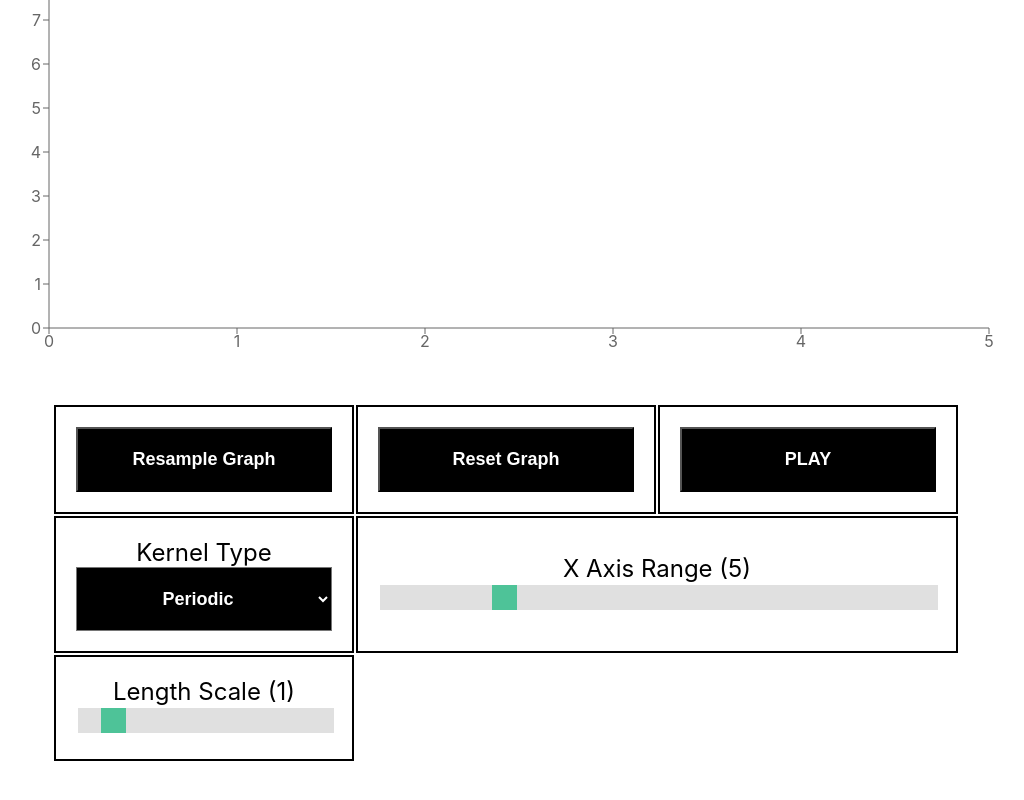
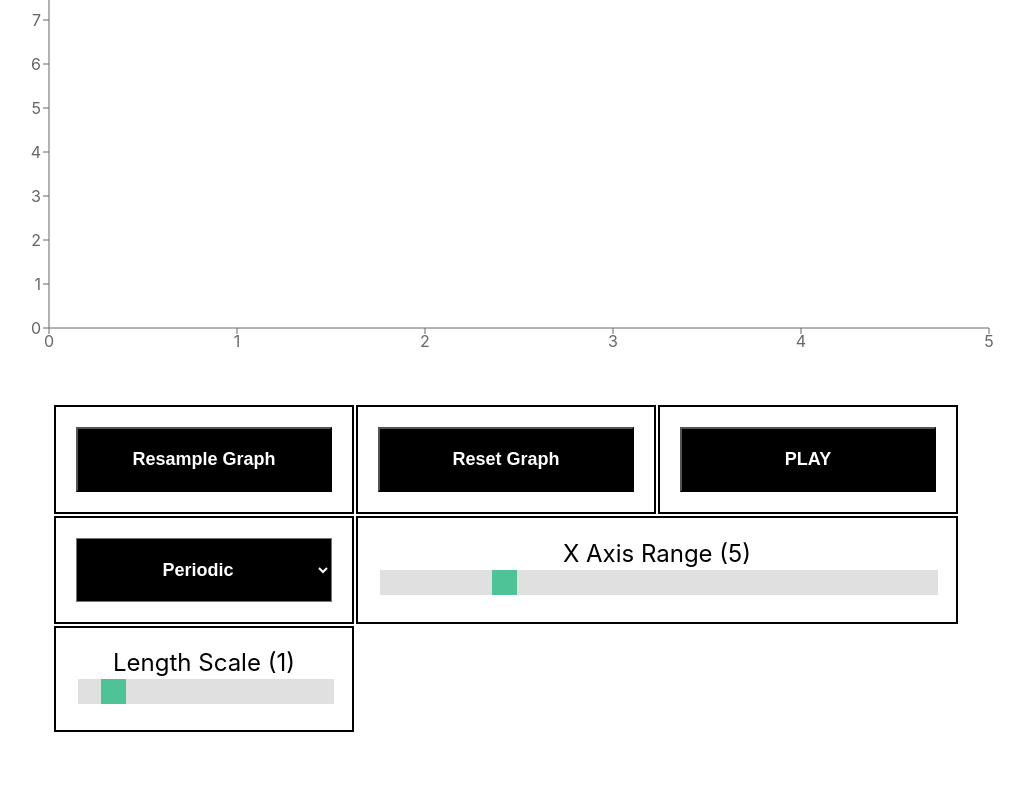
Before and after one commit to mrkobhrai/drawing-sounds, a React (Create React App) app in the folder frontend/: page / in a window 1280 px wide. Shown: the part 350-1150 px from the top of the page, without its empty margins (134-1158 px from the left). Built offline with nearby package versions, Linux system fonts and the light colour scheme.

Commit message:
Refactor dropdown and button components

```diff
--- /dev/null
+++ b/frontend/src/components/Button.tsx
@@ -0,0 +1,15 @@
+import {MouseEventHandler} from "react";
+
+interface Props {
+    label: string,
+    onChange: MouseEventHandler<HTMLButtonElement>
+}
+
+const Button: (props: Props) => JSX.Element = (props) => {
+    return <button onClick={props.onChange}>
+        {props.label}
+    </button>
+}
+
+
+export default Button
--- /dev/null
+++ b/frontend/src/components/Dropdown.tsx
@@ -0,0 +1,20 @@
+import {ChangeEventHandler} from "react";
+
+interface Props {
+    keyVals: Map<string, string>,
+    onChange: ChangeEventHandler<HTMLSelectElement>
+}
+
+const Dropdown: (props: Props) => JSX.Element = (props) => {
+    const options: JSX.Element[] = []
+    props.keyVals.forEach((value, key) => {
+        options.push(<option label={key} value={value}/>)
+    })
+    return (
+        <select onChange={props.onChange}>
+            {options}
+        </select>
+    )
+}
+
+export default Dropdown
--- a/frontend/src/components/SoundGraph.tsx
+++ b/frontend/src/components/SoundGraph.tsx
@@ -2,6 +2,8 @@ import React from "react";
 import { Line, XAxis, YAxis, Tooltip, ComposedChart, Scatter } from 'recharts';
 import {FetchDataBody} from "../utils/PointFetcher";
 import Slider from "./Slider";
+import Dropdown from "./Dropdown";
+import Button from "./Button";
 
 interface Props {
     width?: number,
@@ -24,10 +26,10 @@ interface State {
     maxY: number,
 }
 
-const kernels = {
-    'Periodic': 'periodic',
-    'Square Rational': 'sqrat',
-  }
+const kernels = new Map([
+    ['Periodic', 'periodic'],
+    ['Square Rational', 'sqrat'],
+  ])
 
 class SoundGraph extends React.Component<Props, State> {
     width = this.props.width ?? 1000
@@ -99,18 +101,41 @@ class SoundGraph extends React.Component<Props, State> {
         this.props.resetSoundFunc();
     }
 
-    generateKernelDropdown: () => any = () => {
-        const options = []
-        for (let [label, value] of Object.entries(kernels)) {
-          options.push(<option label={label} value={value}/>)
-        }
-        return (
-                <select onChange={(e) => {
-                    this.setState({kernel: e.target.value})
-                    }}>
-                    {options}
-                </select>
-        )
+    generateKernelDropdown = () => {
+        return <label className="paramLabel">
+            <Dropdown keyVals={kernels} onChange={(e) => {
+                this.setState({kernel: e.target.value})
+            }}/>
+        </label>
+    }
+
+    generateTable: () => JSX.Element = () => {
+        return <table className="params">
+            <tr>
+                <td className="params">
+                    <Button label="Resample Graph" onChange={this.onPlot}/>
+                </td>
+                <td className="params">
+                    <Button label="Reset Graph" onChange={this.resetPoints}/>
+                </td>
+                <td className="params">
+                    <Button label="PLAY" onChange={this.props.playSoundFunc}/>
+                </td>
+            </tr>
+            <tr>
+                <td className="params">
+                    {this.generateKernelDropdown()}
+                </td>
+                <td className="params" colSpan={2}>
+                    <Slider name={`X Axis Range (${this.state.maxX})`} min={1} max={20} value={this.state.maxX} onChange={(e) => this.handleXAxisSet(e)}/>
+                </td>
+            </tr>
+            <tr>
+                <td className={"params"}>
+                    <Slider name={`Length Scale (${this.state.lengthScale})`} min={0} max={10} value={this.state.lengthScale} onChange={(e) => this.handleLengthscaleSet(e)}/>
+                </td>
+            </tr>
+        </table>
     }
 
     render () {
@@ -123,35 +148,7 @@ class SoundGraph extends React.Component<Props, State> {
                         <YAxis type="number" domain={[0, this.state.maxY]} interval={0} tickCount={this.state.maxY + 1} width={this.axisLength} />
                         <Tooltip />
                     </ComposedChart>
-                    <table className="params">
-                        <tr>
-                            <td className="params">
-                                <button onClick={this.onPlot}>Resample Graph</button>
-                            </td>
-                            <td className="params">
-                                <button onClick={this.resetPoints}>Reset Graph</button>
-                            </td>
-                            <td className="params">
-                                <button onClick={this.props.playSoundFunc}>PLAY</button>
-                            </td>
-                        </tr>
-                        <tr>
-                            <td className="params">
-                                <label className="paramLabel">
-                                Kernel Type
-                                {this.generateKernelDropdown()}
-                                </label>
-                            </td>
-                            <td className="params" colSpan={2}>
-                                <Slider name={`X Axis Range (${this.state.maxX})`} min={1} max={20} value={this.state.maxX} onChange={(e) => this.handleXAxisSet(e)}/>
-                            </td>
-                        </tr>
-                        <tr>
-                            <td className={"params"}>
-                                <Slider name={`Length Scale (${this.state.lengthScale})`} min={0} max={10} value={this.state.lengthScale} onChange={(e) => this.handleLengthscaleSet(e)}/>
-                            </td>
-                        </tr>
-                    </table>
+                    {this.generateTable()}
                 </div>
             )
     }
```
